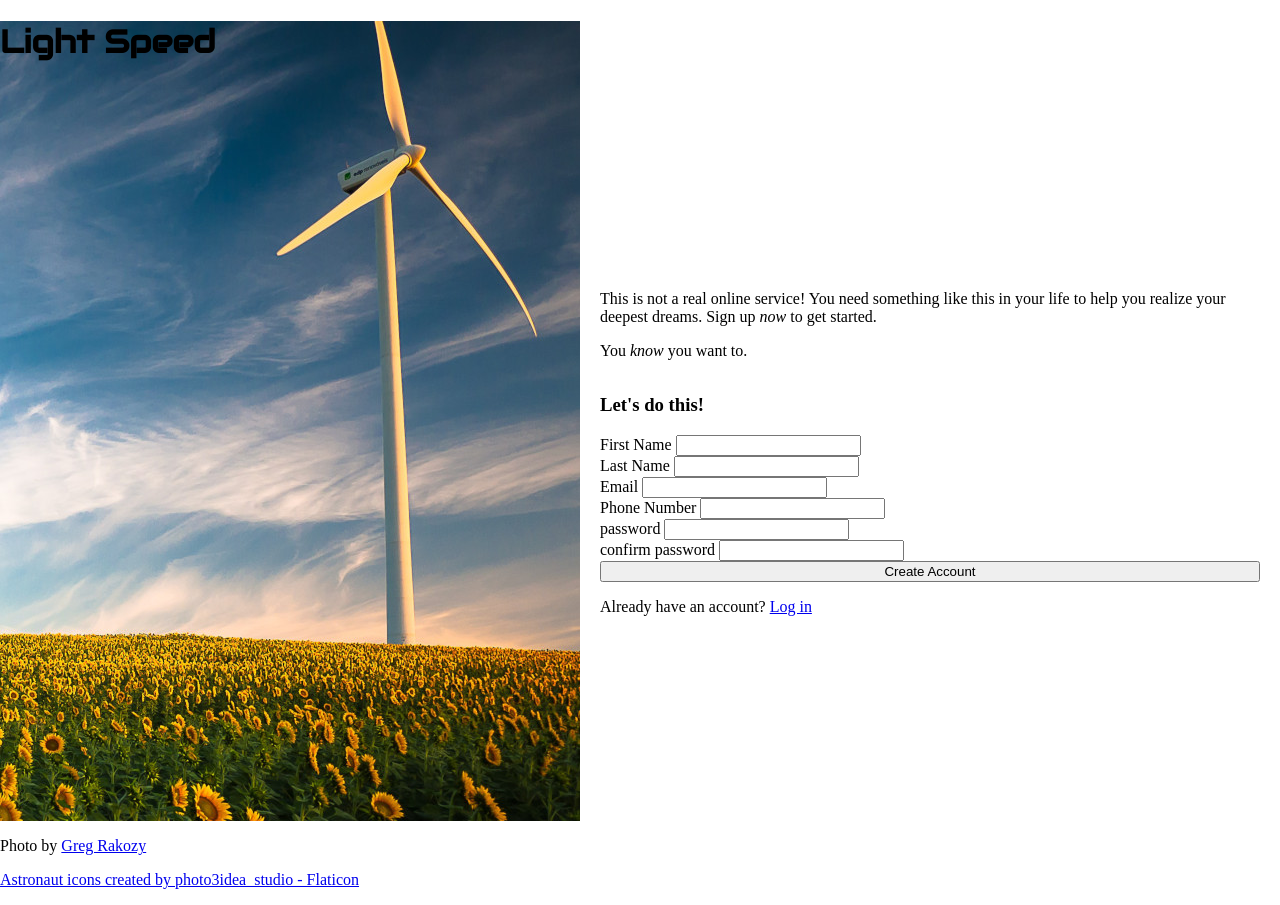
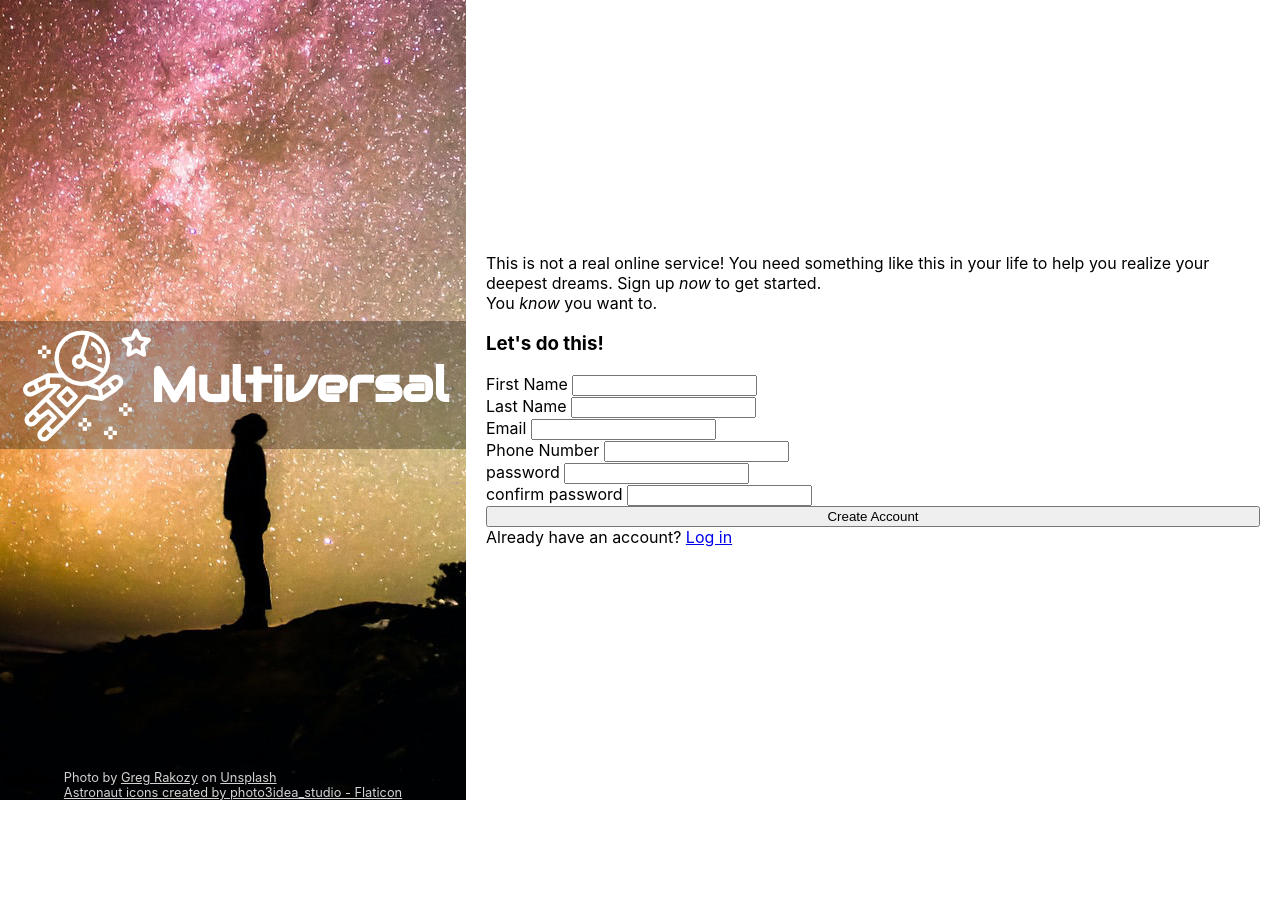
Before and after one commit to anawagner/sign-up-form, a plain HTML site: page index.html in a window 1280 px wide. After the commit the page ends 800 px from the top, so only its background shows below. Drawn offline with Linux system fonts and the light colour scheme.

Commit message:
styles large side header

```diff
--- a/index.html
+++ b/index.html
@@ -15,15 +15,13 @@
 
     <div class="logo">
       <div class="icon"></div>
-      <h1>Light Speed</h1>
+      <h1>Multiversal</h1>
     </div>
 
     <div class="credit">
 
       <p>
-      Photo by
-      <a href="https://unsplash.com/@grakozy?utm_source=unsplash&utm_medium=referral&utm_content=creditCopyText">
-        Greg Rakozy</a>
+        Photo by <a href="https://unsplash.com/@grakozy?utm_source=unsplash&utm_medium=referral&utm_content=creditCopyText">Greg Rakozy</a> on <a href="https://unsplash.com/s/photos/background?utm_source=unsplash&utm_medium=referral&utm_content=creditCopyText">Unsplash</a>
       </p>
 
       <p>
@@ -31,7 +29,7 @@
           Astronaut icons created by
           photo3idea_studio - Flaticon</a>
       </p>
-      </div>
+    </div>
   </div>
 
   <div class="content">
--- a/style.css
+++ b/style.css
@@ -5,17 +5,75 @@ body {
   align-items: center;
   padding: 0;
   margin: 0;
+  font-size: 16px;
+  font-family: -apple-system, BlinkMacSystemFont, 'Segoe UI', Roboto, Oxygen, Ubuntu, Cantarell, 'Open Sans', 'Helvetica Neue', sans-serif;
+}
+
+h1, p {
+  margin: 0;
+}
+
+.header {
+  background-image: url('./images/greg-rakozy-oMpAz-DN-9I-unsplash_edited.jpg');
+  background-position: bottom;
+  height: 100vh;
+  width: 50%;
+  min-width: 455px;
+  max-width: 600px;
+  display: grid;
+  grid-template-rows: auto 1fr auto;
+  align-items: center;
+  justify-items: center;
+  color: white;
 }
 
 .logo {
-  background-image: url('./images/sunflowerwindmill.jpg');
-  height: 100vh;
-  width: 580px;
+  background: rgba(0, 0, 0, 0.3);
+  height: 128px;
+  display: flex;
+  align-items: center;
+  justify-content: center;
+  width: 100%;
+  grid-row: 2;
 }
 
 .logo h1 {
   font-family: 'Audiowide', Impact, Haettenschweiler, 'Arial Narrow Bold', sans-serif;
+  font-size: 3rem;
+  line-height: 6rem;
+  text-align: center;
+  margin-right: 10px;
 }
+
+.icon {
+  position: relative;
+  width: 128px;
+  height: 128px;
+  margin-left: 15px;
+}
+
+.icon::before {
+  content: "";
+  position: absolute;
+  top: 0; left: 0;
+  width: 100%; height: 100%;
+  background-image: url('./images/astronaut.png');
+  filter: invert(100%);
+}
+
+.credit {
+  grid-row: 3;
+  font-size: 0.8rem;
+  color: lightgray;
+}
+
+.credit a:link {
+  color: lightgray;
+}
+.credit a:visited {
+  color: lightslategray;
+}
+
 .content {
   padding: 20px;
 }
```
Also changed, not shown: images/greg-rakozy-oMpAz-DN-9I-unsplash_edited.jpg (added), images/sunflowerwindmill.jpg (deleted).
